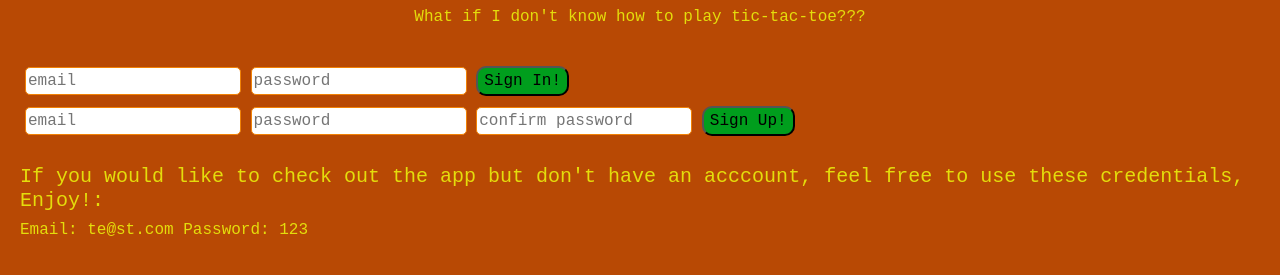
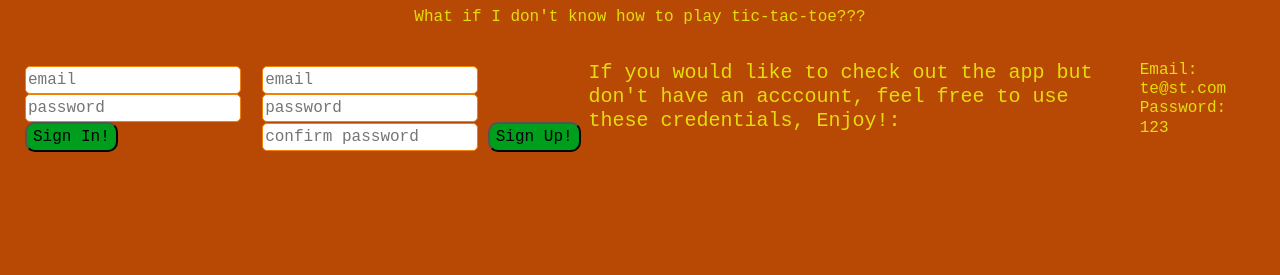
Before and after one commit to MGubernick/tic-tac-toe-mg, a website built with webpack: page index.html in a window 1280 px wide. Shown: the part 139-414 px from the top of the page. Built offline with nearby package versions, Linux system fonts and the light colour scheme.

Commit message:
CSS Update for landing page

```diff
--- a/assets/styles/index.scss
+++ b/assets/styles/index.scss
@@ -48,6 +48,12 @@ a {
   color: $font-color;
 }
 
+.landing-page {
+  align-content: center;
+  display: flex;
+  justify-content: center;
+}
+
 .box {
   align-items: center;
   background-color: $second-secondary;
--- a/index.html
+++ b/index.html
@@ -21,7 +21,7 @@
 
   <h1 id='message'></h1>
 
-  <div class="before-sign-in">
+  <div class="before-sign-in landing-page">
     <form id="sign-in">
       <input type="text" name="credentials[email]" placeholder="email" />
       <input type="password" name="credentials[password]" placeholder="password" />
```
